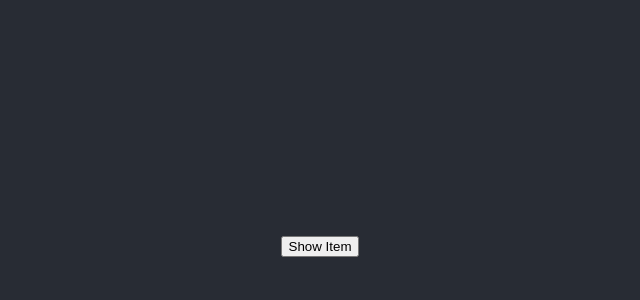
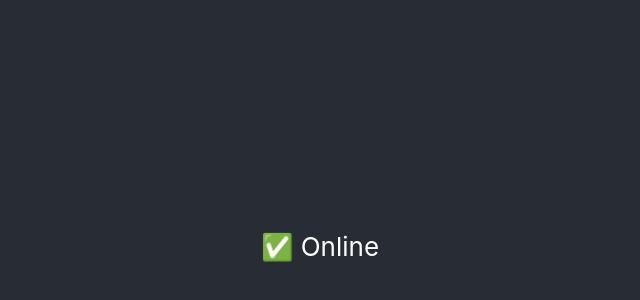
Before and after one commit to loayalsaid1/hooks-simplified, a React (Create React App) app: page / in a window 1280 px wide. Shown: the part 154-454 px from the top of the page, without its empty margins (320-960 px from the left). Built offline with nearby package versions, Linux system fonts and the light colour scheme; the HTML template or start-up script is replaced by a standard one.

Commit message:
Set useDebugValue

```diff
--- a/src/App.js
+++ b/src/App.js
@@ -6,7 +6,8 @@ import './App.css';
 // import Main from './useReducer/Main';
 // import Main from './useTransition/Main';
 // import Main from './useDeferredValue/Main';
-import Main from './useLayoutEffect/Main';
+// import Main from './useLayoutEffect/Main';
+import Main from './useDebugValue/Main';
 
 function App() {
   return (
--- /dev/null
+++ b/src/useDebugValue/Main.jsx
@@ -0,0 +1,8 @@
+import React from 'react'
+import useOnlineStatus from './useOnlineStatus';
+
+export default function Main() {
+	const online = useOnlineStatus();
+
+	return <div>{online ? '✅ Online'  : '❌ Offline'}</div>
+}
--- /dev/null
+++ b/src/useDebugValue/useOnlineStatus.js
@@ -0,0 +1,21 @@
+import React, { useEffect } from 'react'
+
+export default function useOnlineStatus() {
+	const [onlineStatus, setOnlineStatus] = React.useState(navigator.onLine);
+
+	const setOnline = () => setOnlineStatus(true);
+	const setOffline = () => setOnlineStatus(false);
+
+	useEffect(() => {
+
+		window.addEventListener('online', setOnline);
+		window.addEventListener('offline', setOffline)
+
+		return () => {
+			window.removeEventListener('online', setOnline);
+			window.removeEventListener('offline', setOffline);
+		};
+	}, []);
+
+	return onlineStatus;
+}
```
